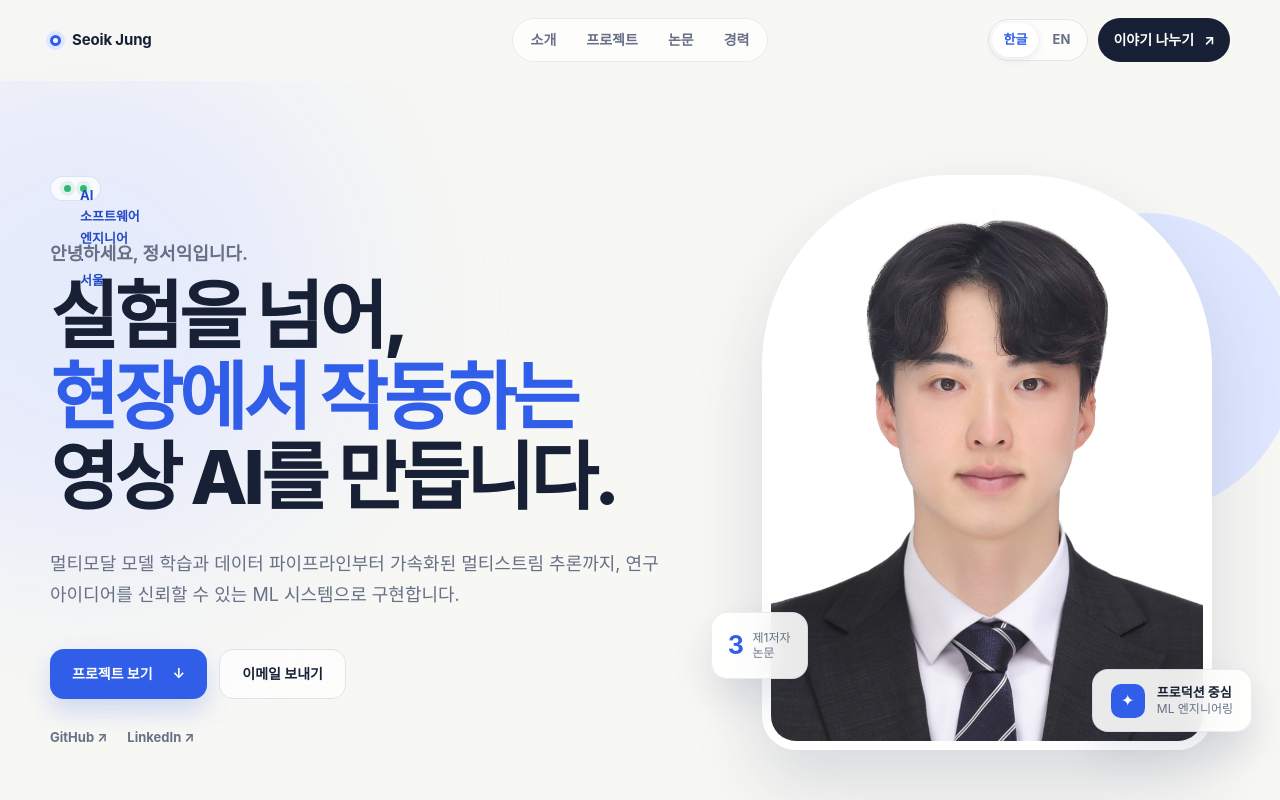
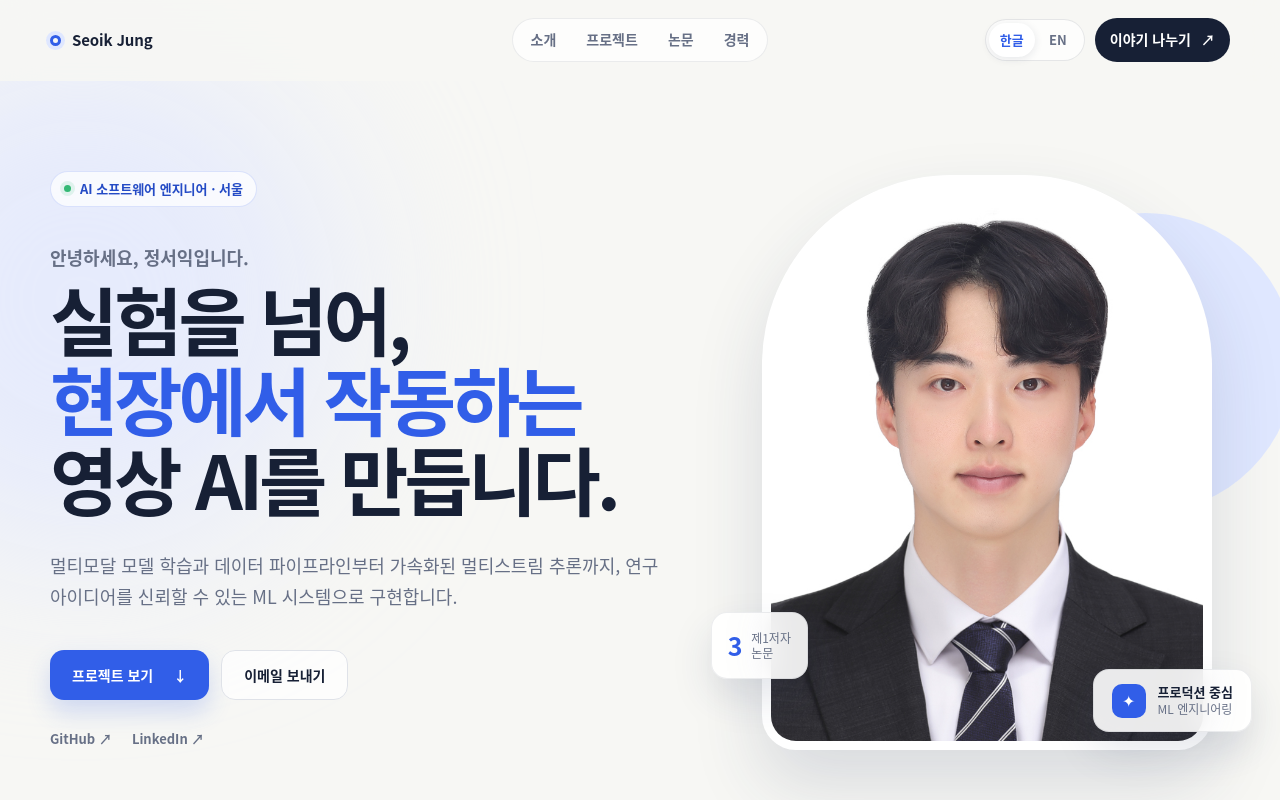
Before and after one commit to jungseoik/Jungseoik.github.io, a plain HTML site: page index.html in a window 1280 px wide. Shown: the top 800 px of the page. Drawn offline with Linux system fonts and the light colour scheme.

Commit message:
Fix Korean hero text layout

```diff
--- a/index.html
+++ b/index.html
@@ -172,7 +172,6 @@
               <p class="section-label" data-i18n="work.label">주요 프로젝트</p>
               <h2 data-i18n="work.title">제가 해결해 온 문제들.</h2>
             </div>
-            <p data-i18n="work.note">사내 기밀 없이 프로덕션 경험을 일반화해 소개합니다.</p>
           </div>
 
           <div class="project-grid">
--- a/script.js
+++ b/script.js
@@ -41,7 +41,6 @@ const translations = {
     "about.card3Body": "데이터 정제, 재현 가능한 평가, 모델 자산 관리, CI/CD, 현장 피드백 루프를 구축합니다.",
     "work.label": "주요 프로젝트",
     "work.title": "제가 해결해 온 문제들.",
-    "work.note": "사내 기밀 없이 프로덕션 경험을 일반화해 소개합니다.",
     "work.card1Meta": "영상 AI",
     "work.card1Title": "프레임을 넘어 사건의 맥락을 이해하는 VLM",
     "work.card1Body": "태스크 정의와 오토라벨링부터 LoRA 파인튜닝, 구조화 답변, 취약 사례 피드백까지 영상 추론 워크플로 전체를 설계했습니다.",
@@ -133,7 +132,6 @@ const translations = {
     "about.card3Body": "Data curation, repeatable evaluation, model asset management, CI/CD, and field feedback loops.",
     "work.label": "Selected work",
     "work.title": "Problems I like solving.",
-    "work.note": "Generalized from production experience without proprietary client details.",
     "work.card1Meta": "VIDEO AI",
     "work.card1Title": "Making VLMs understand events, not just frames.",
     "work.card1Body": "Designed end-to-end video reasoning workflows — from task definition and auto-labeling to LoRA fine-tuning, structured answers, and hard-case feedback.",
--- a/styles.css
+++ b/styles.css
@@ -37,6 +37,7 @@ body {
 }
 
 html[lang="ko"] body {
+  font-family: "Apple SD Gothic Neo", "Noto Sans KR", "Noto Sans CJK KR", "Malgun Gothic", var(--sans);
   word-break: keep-all;
 }
 
@@ -267,19 +268,29 @@ img {
   font-weight: 700;
 }
 
-.availability > span {
+.availability > span:first-child {
   width: 7px;
   height: 7px;
+  flex: 0 0 7px;
   border-radius: 50%;
   background: #33b874;
   box-shadow: 0 0 0 4px rgba(51, 184, 116, 0.13);
 }
 
+.availability > span:last-child {
+  width: auto;
+  height: auto;
+  line-height: 1.35;
+  white-space: nowrap;
+}
+
 .hello {
   margin: 0 0 8px;
   color: var(--muted);
   font-size: 18px;
   font-weight: 650;
+  line-height: 1.4;
+  white-space: nowrap;
 }
 
 .hero h1 {
```
